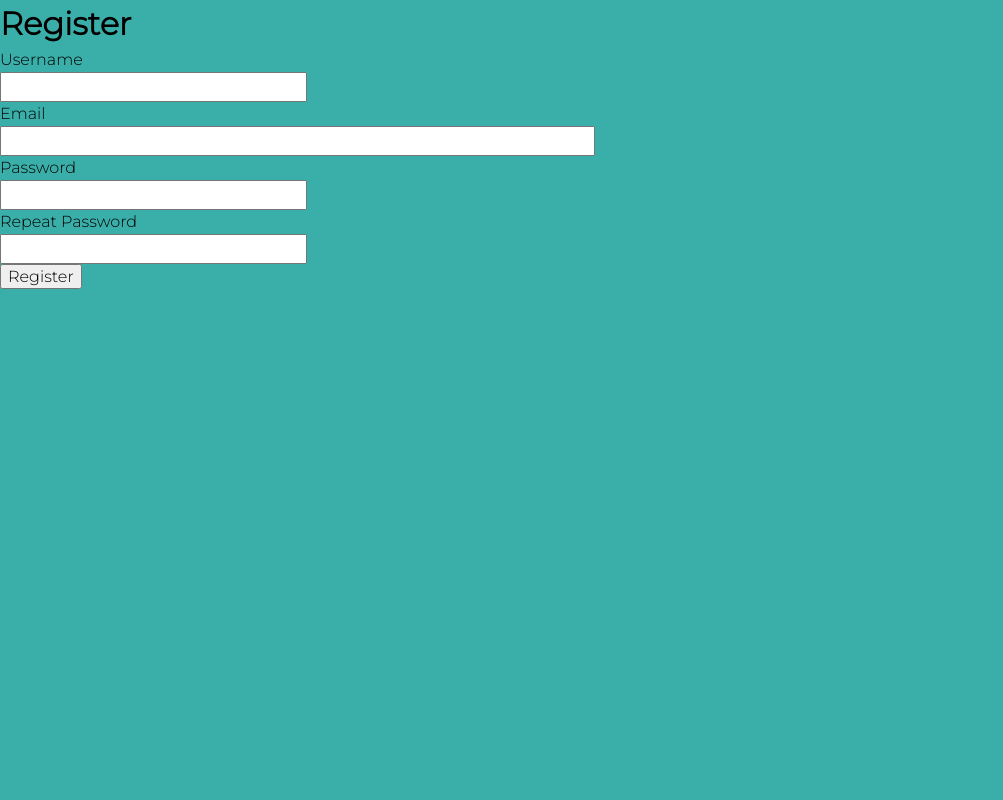
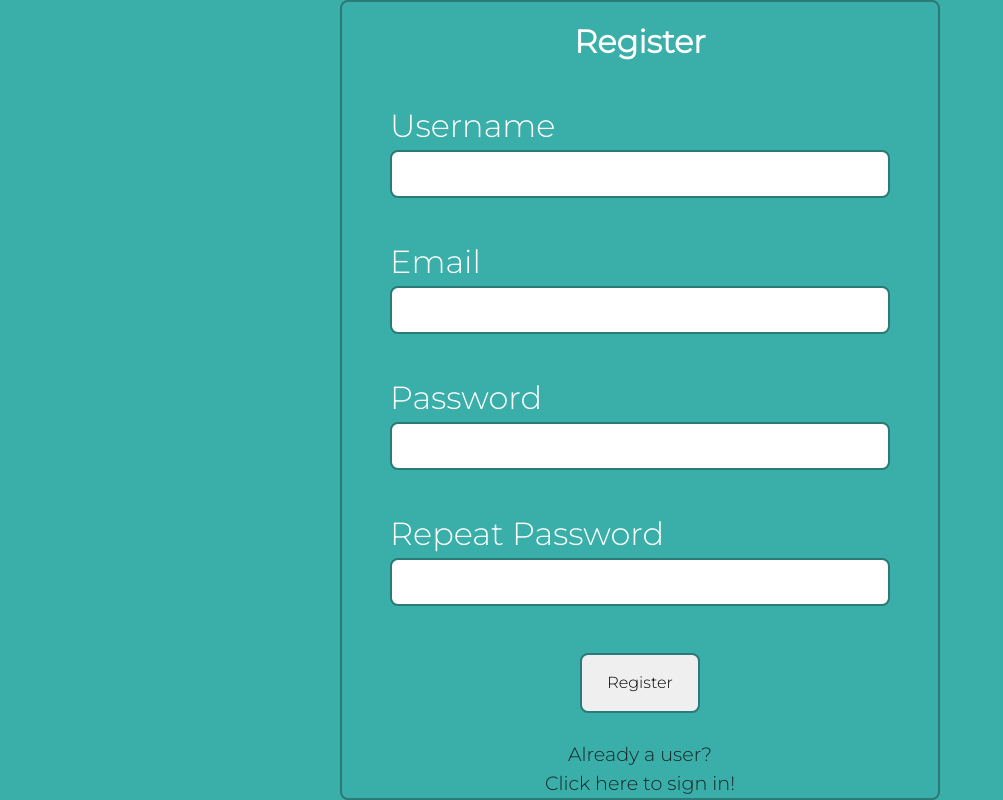
Before and after one commit to JacobG03/social, a Flask app: page /register in a window 1280 px wide. Shown: the whole page, without its empty margins (0-1003 px from the left). Run offline with Flask 2, Linux system fonts and the light colour scheme; data comes from the database, SQL or seed files in the repository; both versions use the stored data as it was after the commit.

Commit message:
login, register fixes

```diff
--- a/app/models.py
+++ b/app/models.py
@@ -27,7 +27,7 @@ class User(UserMixin, db.Model):
     about_me = db.Column(db.Text, nullable=False, default="")
     hobbies = db.Column(db.Text, nullable=False, default="")
 
-    profile_image = db.Column(db.String(256), nullable=False, default="")
+    profile_image = db.Column(db.String(256), nullable=False, default="https://avatarfiles.alphacoders.com/101/101741.jpg")
     background_image = db.Column(db.String(256), nullable=False, default="") #! Delete
 
     # Social Media Links
--- a/app/routes.py
+++ b/app/routes.py
@@ -11,7 +11,47 @@ from app.forms import RegistrationForm, LoginForm
 
 @app.route('/', methods=['POST', 'GET'])
 def index():
-    return render_template('index.html')
+    return render_template('index.html', user=current_user)
+
+
+@app.get('/register')
+@app.post('/register')
+def register():
+    if current_user.is_authenticated:
+        return redirect(url_for('index'))
+
+    form = RegistrationForm()
+    if form.validate_on_submit():
+        user = User(username=form.username.data, email=form.email.data)
+        user.set_password(form.password.data)
+        user.online = True
+        db.session.add(user)
+        db.session.commit()
+        return redirect(url_for('login'))
+    return render_template('register.html', form=form)
+
+
+@app.get('/login')
+@app.post('/login')
+def login():
+    if current_user.is_authenticated:
+        return redirect(url_for('index'))
+
+    form = LoginForm()
+    if form.validate_on_submit():
+        user = User.query.filter_by(email=form.email.data).first()
+        if user is None or not user.check_password(form.password.data):
+            return redirect(url_for('login'))
+
+        login_user(user, remember=form.remember_me.data)
+        return redirect(url_for('index'))
+    return render_template('login.html', form=form)
+
+
+@app.get('/logout')
+def logout():
+    logout_user()
+    return redirect(url_for('index'))
 
 
 @app.get('/api/users')
@@ -80,45 +120,3 @@ def filteredByParamaters(paramaters):
         final_users.append(user_obj)
 
     return jsonify(final_users)
-
-
-
-@app.get('/register')
-@app.post('/register')
-def register():
-    if current_user.is_authenticated:
-        return redirect(url_for('index'))
-
-    form = RegistrationForm()
-    if form.validate_on_submit():
-        user = User(username=form.username.data, email=form.email.data)
-        user.set_password(form.password.data)
-        user.online = True
-        db.session.add(user)
-        db.session.commit()
-        flash('Registered')
-        return redirect(url_for('login'))
-    return render_template('register.html', form=form)
-
-
-@app.get('/login')
-@app.post('/login')
-def login():
-    if current_user.is_authenticated:
-        return redirect(url_for('index'))
-
-    form = LoginForm()
-    if form.validate_on_submit():
-        user = User.query.filter_by(email=form.email.data).first()
-        if user is None or not user.check_password(form.password.data):
-            flash('Invalid credentials')
-            return redirect(url_for('login'))
-        login_user(user, remember=form.remember_me.data)
-        return redirect(url_for('index'))
-    return render_template('login.html', form=form)
-
-
-@app.get('/logout')
-def logout():
-    logout_user()
-    return redirect(url_for('index'))
--- a/app/static/css/style.css
+++ b/app/static/css/style.css
@@ -44,6 +44,7 @@ body {
 /* A elements that don't have a class get default styles */
 a:not([class]) {
   text-decoration-skip-ink: auto;
+  text-decoration: none;
 }
 
 /* Make images easier to work with */
@@ -126,7 +127,7 @@ body {
 .container {
 	position: fixed;
     width: 100vw;
-    height: 100%;
+    height: 100vh;
     background-color: var(--blue);
 }
 
@@ -143,6 +144,8 @@ body {
 .navbar {
     grid-column: 1 / 2;
     grid-row: 1 / 2;
+	display: flex;
+	flex-direction: row;
     height: 100%;
     width: 100%;
 }
@@ -154,6 +157,7 @@ body {
     justify-content: center;
     width: 100%;
     height: 100%;
+	margin-top: 30px;
 }
 
 
@@ -195,14 +199,15 @@ body {
 	align-items: center;
 	margin: auto;
     width: 1000px;
-    height: 750px;
+    height: 700px;
+	margin-top: 50px;
 	border-radius: var(--border-radius);
 }
 
 
 .content {
     display: grid;
-    grid-template-columns: repeat(6, 1fr);
+    grid-template-columns: repeat(5, 1fr);
     grid-template-rows: repeat(6, 1fr);
     grid-gap: 10px;
     width: 100%;
@@ -331,7 +336,7 @@ div.userpage {
 }
 
 .arrow-box img:hover {
-	filter: brightness(110%);
+	filter: brightness(120%);
 	cursor: pointer;
 }
 
@@ -425,7 +430,7 @@ div.userpage {
 }
 
 .close-box:hover {
-	filter: brightness(80%);
+	filter:invert(23);
 	cursor: pointer;
 }
 
@@ -443,3 +448,175 @@ div.userpage {
 .social-media-content a {
 	margin-inline: 10px;
 }
+
+
+
+/* Box with option to login/register in content when anonymous */
+.anonymous-user {
+	display: flex;
+	justify-content: center;
+	align-items: center;
+	width: 100%;
+	height: 100%;
+}
+
+.anonymous-user-content {
+	display: grid;
+	grid-template-columns: 1fr;
+	grid-template-rows: 1fr 1fr;
+	width: 140px;
+	height: 140px;
+	transition: var(--speed);
+	border: var(--border);
+	border-radius: var(--border-radius);
+}
+
+
+.anonymous-user-content .login-link-box {
+	display: flex;
+	justify-content: center;
+	align-items: center;
+	text-decoration: none;
+	font-size: 2rem;
+	color: #FEFFFF;
+	transition: var(--speed);
+}
+
+.anonymous-user-content .login-link-box:hover {
+	color: var(--dark);
+}
+
+
+.anonymous-user-content .register-link-box {
+	display: flex;
+	justify-content: center;
+	align-items: center;
+	text-decoration: none;
+	font-size: 2rem;
+	color: #FEFFFF;
+	transition: var(--speed);
+}
+
+.anonymous-user-content .register-link-box:hover {
+	color: var(--dark);
+}
+
+
+.register-box {
+	position: fixed;
+	display: flex;
+	flex-direction: column;
+	align-items: center;
+	width: 600px;
+	height: 800px;
+	top: 50%;
+	left: 50%;
+	margin-top: -400px; /* Negative half of height. */
+	margin-left: -300px; /* Negative half of width. */
+	border: var(--border);
+	border-radius: var(--border-radius);
+	color: #FEFFFF;
+}
+
+.form-header-box {
+	width: 100%;
+	height: 10%;
+	display: flex;
+	justify-content: center;
+	align-items: center;
+}
+
+.form-header-box h1 {
+	color: #FEFFFF;
+}
+
+.register-box form {
+	display: flex;
+	align-items: center;
+	flex-direction: column;
+	width: 100%;
+	height: 90%;
+}
+
+.form-input-box {
+	margin-top: 20px;
+	margin-bottom: 20px;
+	display: flex;
+	flex-direction: column;
+	font-size: 2rem;
+}
+
+.form-input-box input {
+	border-radius: var(--border-radius);
+	border: var(--border);
+	width: 500px;
+	height: 3rem;
+	font-size: 1.5rem;
+}
+
+.form-input-box input:focus {
+	outline: none;
+}
+
+.form-input-box span {
+	position: absolute;
+	color: var(--dark);
+	font-size: 1.5rem;
+	display: flex;
+	align-self: center;
+	margin-top: 100px;
+}
+
+.form-submit-box {
+	width: 100%;
+	height: 20%;
+	display: flex;
+	align-items: center;
+	justify-content: center;
+}
+
+.form-submit-box input {
+	border-radius: var(--border-radius);
+	border: var(--border);
+	width: 120px;
+	height: 60px;
+}
+
+.form-submit-box input:hover {
+	cursor: pointer;
+}
+
+.form-remember-me {
+	width: 100%;
+	height: 10%;
+	display: flex;
+	justify-content: center;
+	align-items: center;
+	font-size: 1.5rem;
+}
+
+.form-remember-me input {
+	width: 30px;
+	height: 30px;
+}
+
+.form-redirect-box {
+	display: flex;
+	align-items: center;
+	justify-content: center;
+	flex-direction: column;
+}
+
+.form-redirect-box p {
+	font-size: 1.2rem;
+	color: #17252A;
+}
+
+.form-redirect-box a {
+	font-size: 1.2rem;
+	color: var(--dark);
+}
+
+.form-redirect-box a:hover {
+	color: var(--white);
+}
--- a/app/static/js/main.js
+++ b/app/static/js/main.js
@@ -331,6 +331,9 @@ function getFilteredUsers(search_string) {
     } else if (search_string.length == 0 && content.children[0].id == 'no-result-box') {
         clearUsers();
         renderUsers(users_data);
+    } else if (search_string.length == 0) {
+        clearUsers();
+        renderUsers(users_data);
     }
     else if (search_string.length != 0) {
         const filteredUsers = users_data.filter(user => {
--- a/app/templates/base.html
+++ b/app/templates/base.html
@@ -4,11 +4,11 @@
     <meta charset="UTF-8">
     <meta http-equiv="X-UA-Compatible" content="IE=edge">
     <meta name="viewport" content="width=device-width, initial-scale=1.0">
-    <link rel='stylesheet' href='{{ url_for("static", filename="css/style.css") }}'>
     <link rel="stylesheet" href="https://cdnjs.cloudflare.com/ajax/libs/animate.css/4.1.1/animate.min.css"/>
     <link rel="preconnect" href="https://fonts.googleapis.com">
     <link rel="preconnect" href="https://fonts.gstatic.com" crossorigin>
     <link href="https://fonts.googleapis.com/css2?family=Montserrat:wght@300&display=swap" rel="stylesheet">
+    <link rel='stylesheet' href='{{ url_for("static", filename="css/style.css") }}'>
     <script src='{{ url_for("static", filename="js/main.js") }}'></script>
     <title>Social</title>
 </head>
--- a/app/templates/register.html
+++ b/app/templates/register.html
@@ -2,38 +2,46 @@
 {% block content %}
 <div class='container'>
     <div class='register-box'>
-        <h1>Register</h1>
+        <div class='form-header-box'>
+            <h1>Register</h1>
+        </div>
         <form action="" method="post">
             {{ form.hidden_tag() }}
-            <p>
-                {{ form.username.label }}<br>
-                {{ form.username(size=32) }}<br>
+            <div class='form-input-box'>
+                {{ form.username.label }}
+                {{ form.username }}
                 {% for error in form.username.errors %}
-                <span style="color: red;">[{{ error }}]</span>
+                <span>{{ error }}</span>
                 {% endfor %}
-            </p>
-            <p>
-                {{ form.email.label }}<br>
-                {{ form.email(size=64) }}<br>
+            </div>
+            <div class='form-input-box'>
+                {{ form.email.label }}
+                {{ form.email }}
                 {% for error in form.email.errors %}
-                <span style="color: red;">[{{ error }}]</span>
+                <span>{{ error }}</span>
                 {% endfor %}
-            </p>
-            <p>
-                {{ form.password.label }}<br>
-                {{ form.password(size=32) }}<br>
+            </div>
+            <div class='form-input-box'>
+                {{ form.password.label }}
+                {{ form.password }}
                 {% for error in form.password.errors %}
-                <span style="color: red;">[{{ error }}]</span>
+                <span>{{ error }}</span>
                 {% endfor %}
-            </p>
-            <p>
-                {{ form.password2.label }}<br>
-                {{ form.password2(size=32) }}<br>
+            </div>
+            <div class='form-input-box'>
+                {{ form.password2.label }}
+                {{ form.password2 }}
                 {% for error in form.password2.errors %}
-                <span style="color: red;">[{{ error }}]</span>
+                <span>{{ error }}</span>
                 {% endfor %}
-            </p>
-            <p>{{ form.submit() }}</p>
+            </div>
+            <div class='form-submit-box'>
+                {{ form.submit }}
+            </div>
+            <div class='form-redirect-box'>
+                <p>Already a user?</p>
+                <a href='http://127.0.0.1:5000/register'>Click here to sign in!</a>
+            </div>
         </form>
     </div>
 </div>
--- /dev/null
+++ b/wsgi.py
@@ -0,0 +1,5 @@
+from app import app
+
+
+if __name__ == "__main__":
+  app.run()
```
Also changed, not shown: app/templates/index.html (+14 -0 lines), app/templates/login.html (+23 -13 lines), requirements.txt (added, +26 -0 lines), app.db, 1 other file.
